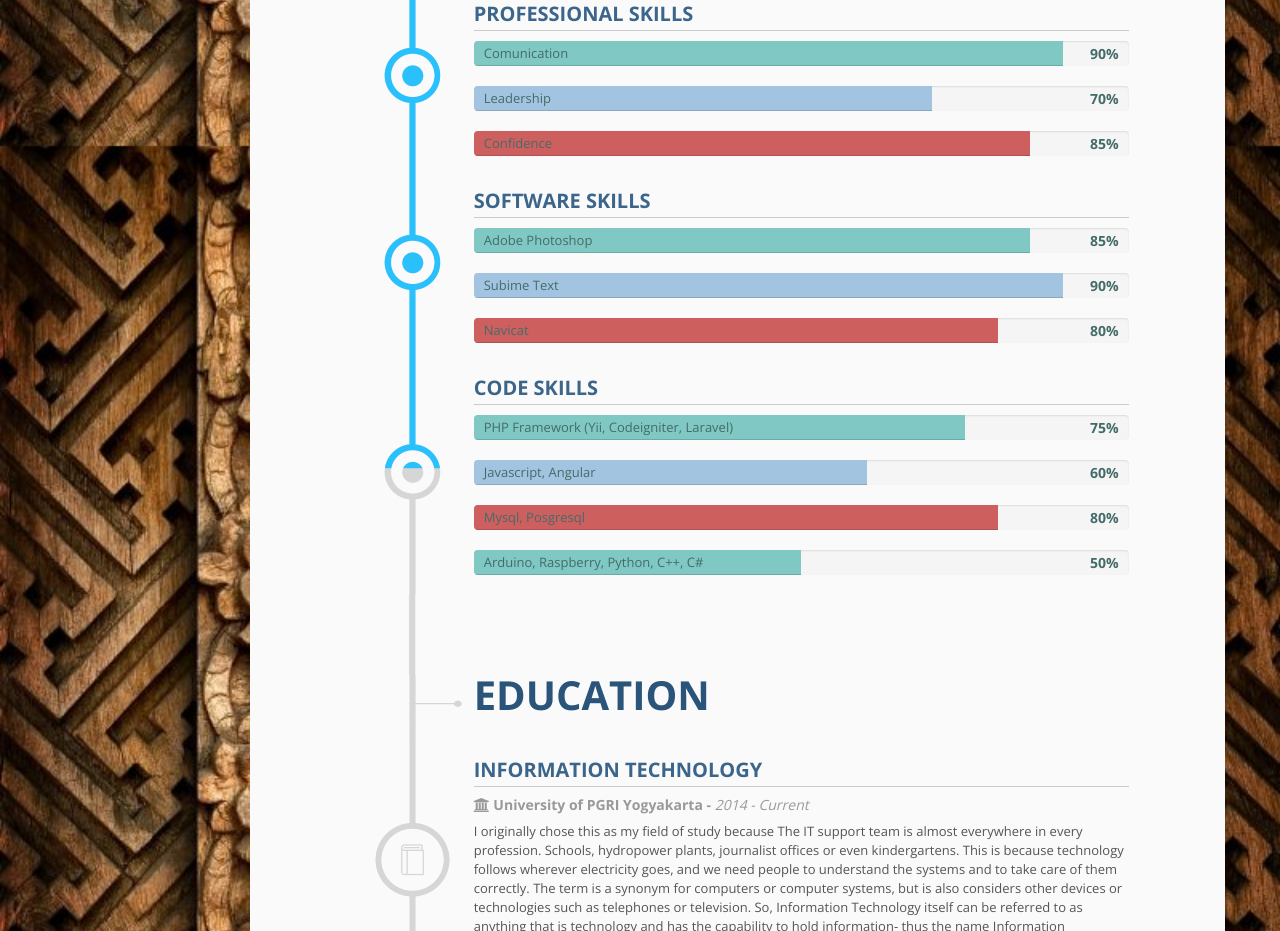
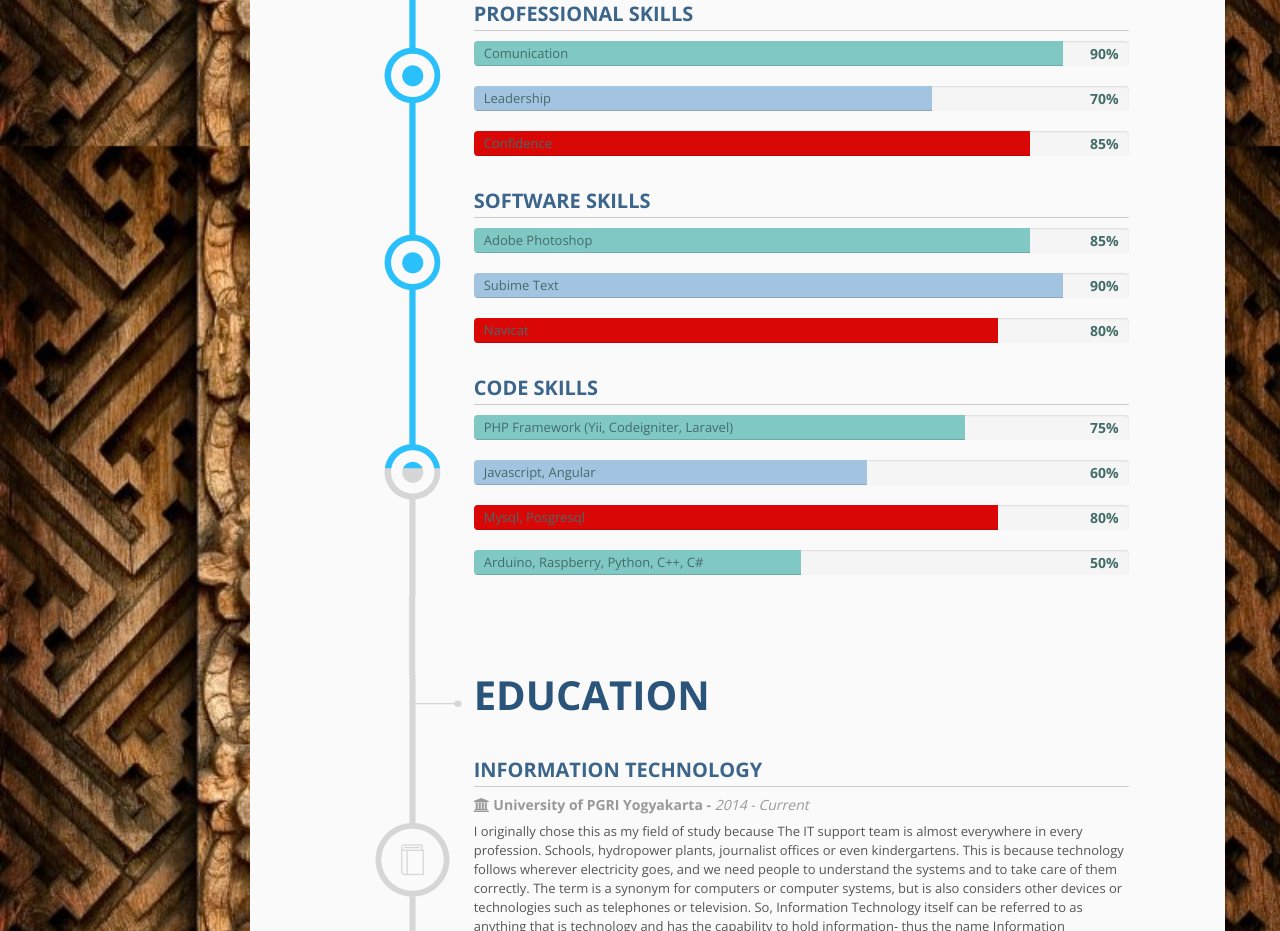
Before and after one commit to bayuindrawn/bayuindrawn.github.io, a plain HTML site: page index.html in a window 1280 px wide. Shown: the part 1454-2385 px from the top of the page. Drawn offline with nearby package versions, Linux system fonts and the light colour scheme.

Commit message:
Update styles.css

```diff
--- a/css/styles.css
+++ b/css/styles.css
@@ -670,7 +670,7 @@ p {
   background: #A3C4E0;
 }
 .progress-bar-3 {
-  background: #ce5f5f;
+  background: #da0707;
 }
 /* ==========================================================
 ! 11. Section: Portfolio
```
